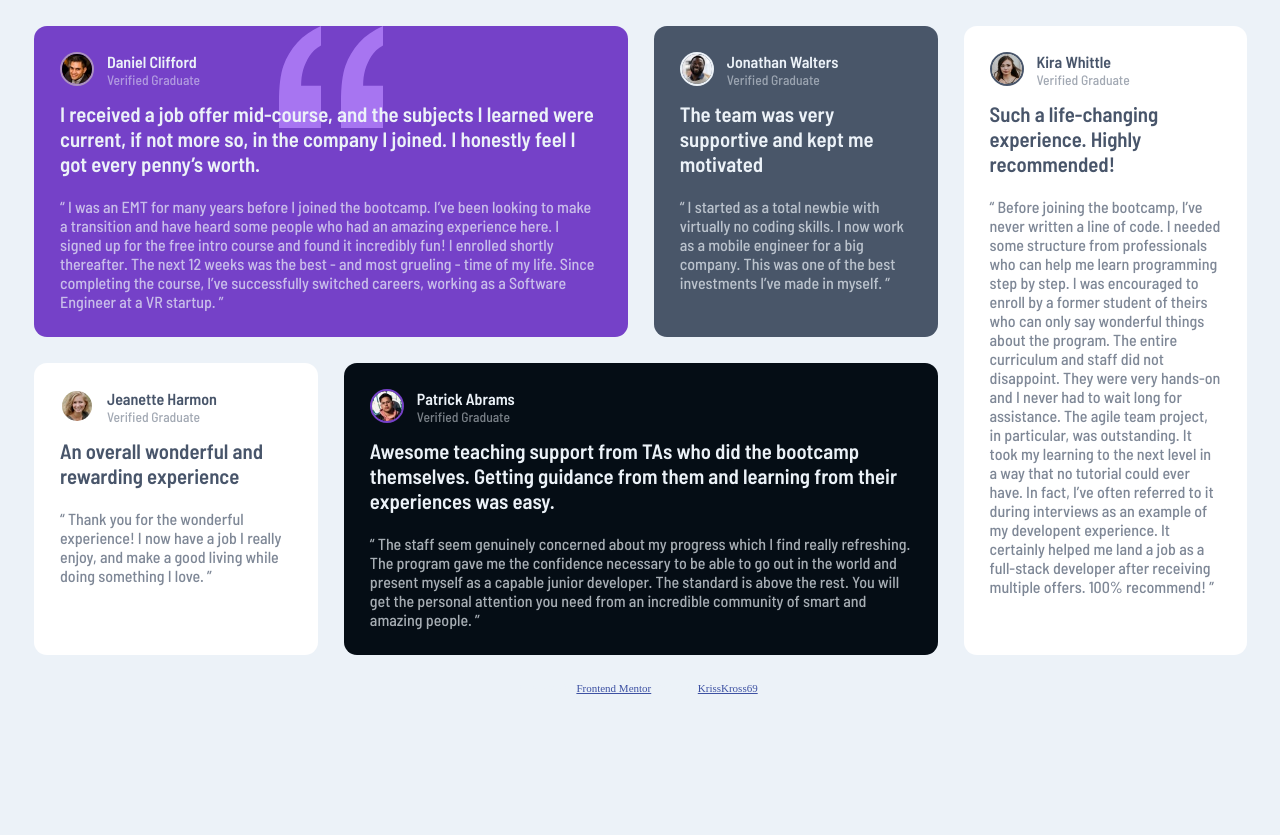
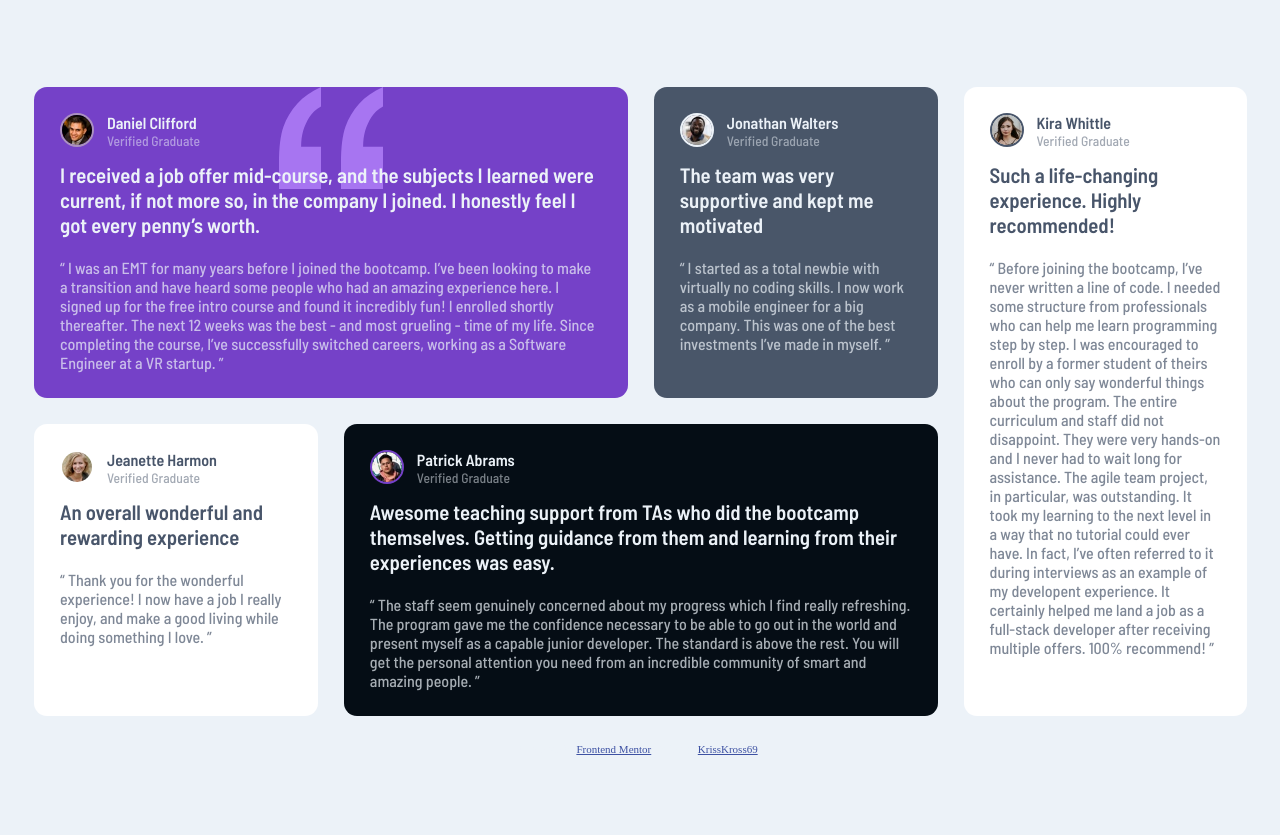
Before and after one commit to krisskross69/testimonials-front-end-task, a plain HTML site: page index.html in a window 1280 px wide. Drawn offline with Linux system fonts and the light colour scheme.

Commit message:
Update style.css

```diff
--- a/style.css
+++ b/style.css
@@ -4,6 +4,7 @@ body {
     color: hsl(210, 46%, 95%);
     min-height: 100vh;
     font-size: 13px;
+    place-content:center;
 }
 
 article {
```
